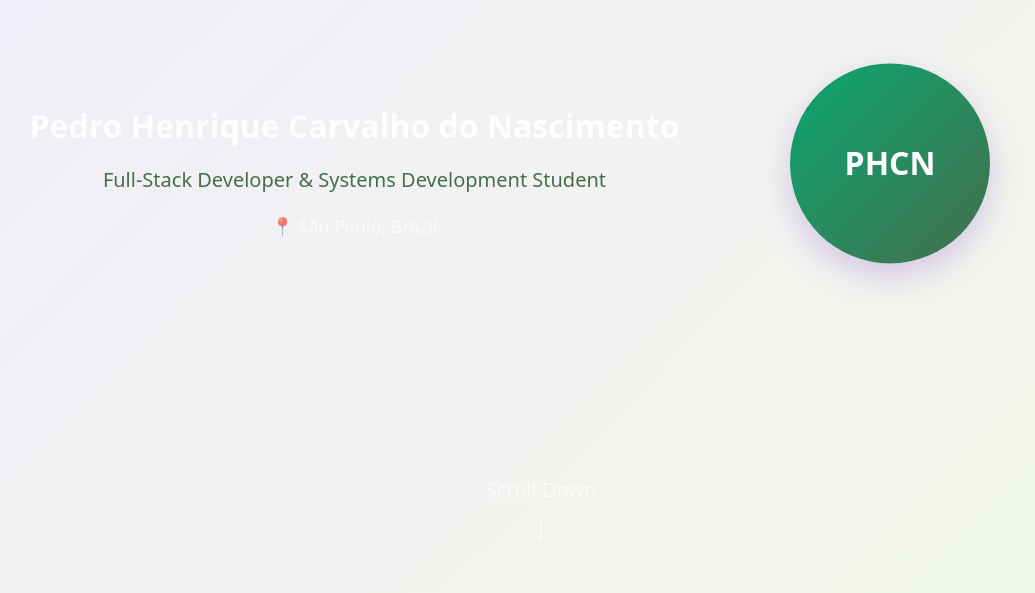
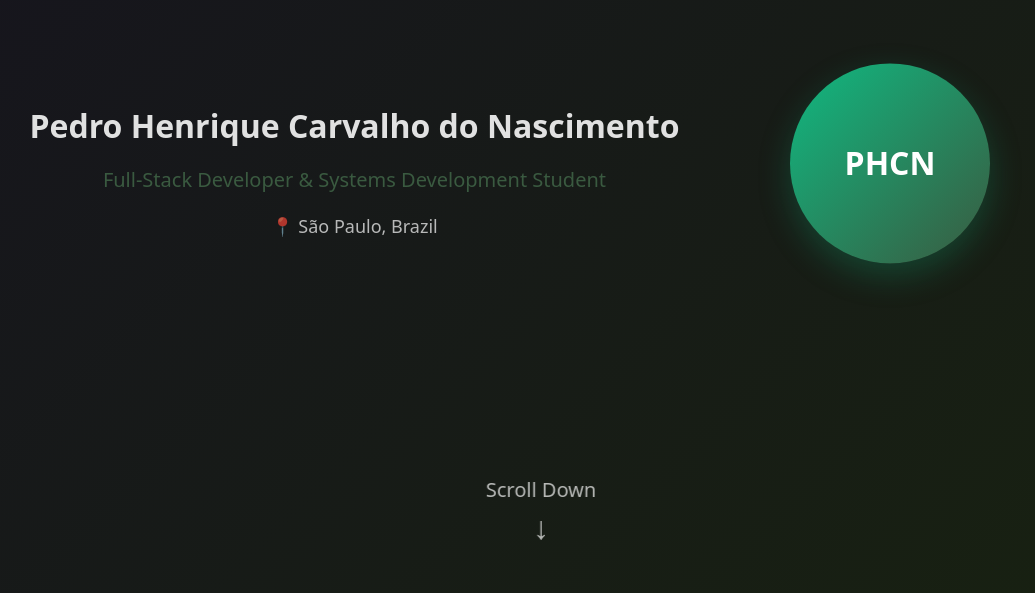
Before and after one commit to pedrohcnascimento/PortfolioPHCN, a React (Vite) app: page / in a window 1280 px wide. Shown: the part 207-800 px from the top of the page, without its empty margins (99-1134 px from the left). Built offline with nearby package versions, Linux system fonts and the light colour scheme.

Commit message:
Dia 05/03/2026 corringindo link para linkedin

```diff
--- a/src/pages/dashboard/Dashboard.jsx
+++ b/src/pages/dashboard/Dashboard.jsx
@@ -302,7 +302,7 @@ export default function Dashboard() {
             <div className="contact-icon">💼</div>
             <div className="contact-info">
               <h3>LinkedIn</h3>
-              <a href="https://linkedin.com/in/pedrohcnascimento" target="_blank" rel="noopener noreferrer">Pedro H.</a>
+              <a href="https://www.linkedin.com/in/pedrohenriquecn07/" target="_blank" rel="noopener noreferrer">Pedro H.</a>
             </div>
           </div>
           <div className="contact-item">
--- a/src/variables.css
+++ b/src/variables.css
@@ -1,7 +1,7 @@
 :root {
   /* Brand Colors */
-  --primary-color: #0ba773;
-  --accent-color: #446e4c;
+  --primary-color: #10B981;
+  --accent-color: #3A5A40;
 
   /* Neutral Colors */
   --bg-dark: #0b0f0c;
@@ -16,11 +16,23 @@
   --error: #ef4444;
   --info: #3A5A40;
 
+  /* Backgrounds */
+  --bg-card: rgba(26, 26, 26, 0.5);
+  --bg-card-hover: rgba(26, 26, 26, 0.7);
+  --bg-accent-light: rgba(16, 185, 129, 0.1);
+  --bg-accent-medium: rgba(58, 90, 64, 0.1);
+  --bg-body-gradient: linear-gradient(135deg, rgba(16, 185, 129, 0.1) 0%, rgba(58, 90, 64, 0.1) 100%);
+
+  /* Borders */
+  --border-card: rgba(255, 255, 255, 0.1);
+  --border-accent: rgba(16, 185, 129, 0.3);
+
   /* Shadows */
   --shadow-sm: 0 2px 8px rgba(0, 0, 0, 0.1);
-  --shadow-md: 0 4px 12px rgba(119, 60, 195, 0.15);
-  --shadow-lg: 0 8px 24px rgba(119, 60, 195, 0.2);
-  --shadow-xl: 0 12px 32px rgba(119, 60, 195, 0.25);
+  --shadow-md: 0 4px 12px rgba(16, 185, 129, 0.15);
+  --shadow-lg: 0 8px 24px rgba(16, 185, 129, 0.2);
+  --shadow-xl: 0 12px 32px rgba(16, 185, 129, 0.25);
+  --shadow-accent: 0 0 20px rgba(16, 185, 129, 0.3);
 
   /* Spacing */
   --spacing-xs: 0.25rem;
@@ -38,6 +50,12 @@
 
   /* Typography */
   --font-family: system-ui, Avenir, Helvetica, Arial, sans-serif;
+  --line-height: 1.5;
+  --font-weight-light: 300;
+  --font-weight-normal: 400;
+  --font-weight-medium: 500;
+  --font-weight-semibold: 600;
+  --font-weight-bold: 700;
   --font-size-xs: 0.75rem;
   --font-size-sm: 0.875rem;
   --font-size-base: 1rem;
@@ -46,12 +64,6 @@
   --font-size-2xl: 1.5rem;
   --font-size-3xl: 2rem;
 
-  --font-weight-light: 300;
-  --font-weight-normal: 400;
-  --font-weight-medium: 500;
-  --font-weight-semibold: 600;
-  --font-weight-bold: 700;
-
   /* Transitions */
   --transition-fast: 0.2s cubic-bezier(0.4, 0, 0.2, 1);
   --transition-normal: 0.3s cubic-bezier(0.4, 0, 0.2, 1);
@@ -59,5 +71,13 @@
 
   /* Gradients */
   --gradient-primary: linear-gradient(135deg, var(--primary-color) 0%, var(--accent-color) 100%);
-  --gradient-bg-subtle: linear-gradient(135deg, rgba(119, 60, 195, 0.05) 0%, rgba(136, 195, 60, 0.05) 100%);
+  --gradient-bg-subtle: linear-gradient(135deg, rgba(16, 185, 129, 0.05) 0%, rgba(58, 90, 64, 0.05) 100%);
+
+  /* Global Styles */
+  color: var(--text-light);
+  background-color: var(--bg-dark);
+  font-synthesis: none;
+  text-rendering: optimizeLegibility;
+  -webkit-font-smoothing: antialiased;
+  -moz-osx-font-smoothing: grayscale;
 }
```
